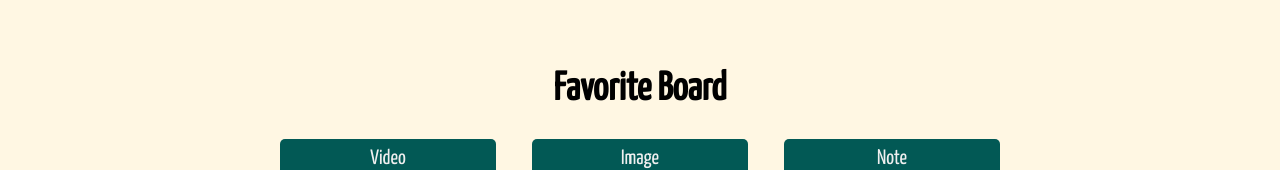
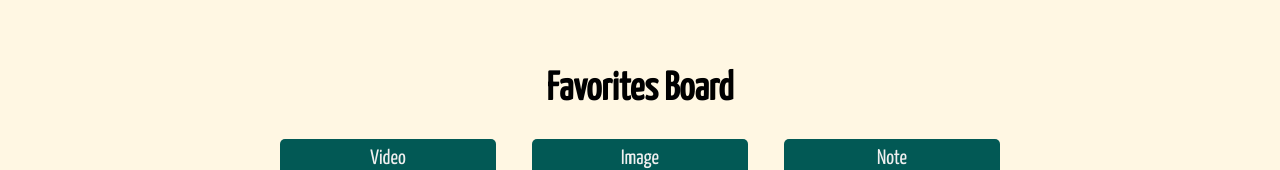
Before and after one commit to iylinkim/favorites-board, a plain HTML site: page index.html in a window 1280 px wide. Shown: the top 170 px of the page. Drawn offline with Linux system fonts and the light colour scheme.

Commit message:
update README.md

```diff
--- a/index.html
+++ b/index.html
@@ -19,11 +19,8 @@
   <body>
     <div class="app">
       <header class="banner">
-        <h1 class="banner_title">Favorite Board</h1>
+        <h1 class="banner_title">Favorites Board</h1>
         <ul class="controls">
-          <!-- <li class="control">
-            <button id="new_place" class="control_btn">Place</button>
-          </li> -->
           <li class="control">
             <button id="new_video" class="control_btn">Video</button>
           </li>
```
Also changed, not shown: README.md.
